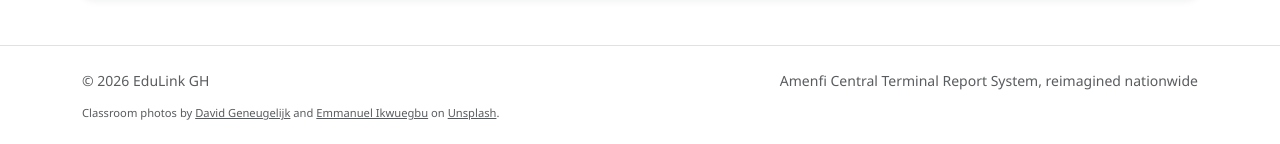
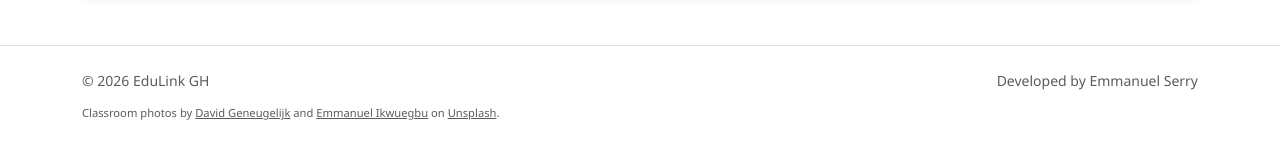
Before and after one commit to EmmaSerry/edulink-gh-web, a React (Vite) app: page / in a window 1280 px wide. Shown: the part 1836-1980 px from the top of the page. Built offline with nearby package versions, Linux system fonts and the light colour scheme; no server answers.

Commit message:
Sub Fix1

```diff
--- a/src/pages/public/PublicHome.tsx
+++ b/src/pages/public/PublicHome.tsx
@@ -173,7 +173,7 @@ export function PublicHome() {
       <footer className="py-4 border-top">
         <div className="container d-flex flex-wrap justify-content-between align-items-center gap-2">
           <span className="text-muted small">&copy; {new Date().getFullYear()} EduLink GH</span>
-          <span className="text-muted small">Amenfi Central Terminal Report System, reimagined nationwide</span>
+          <span className="text-muted small">Developed by Emmanuel Serry</span>
         </div>
         <div className="container mt-2">
           <span className="text-muted" style={{ fontSize: "0.7rem" }}>
--- a/src/reporting/buildSampleSnapshot.ts
+++ b/src/reporting/buildSampleSnapshot.ts
@@ -56,10 +56,23 @@ const SAMPLE_LEVEL_NAME: Record<ReportTemplateCode, string> = {
   JHS: "Junior High School",
 };
 
+/**
+ * Each level's own subject list, taken directly from the official GES
+ * "Pupil's Terminal Report" templates for Lower Primary, Upper Primary
+ * and JHS (Emmanuel supplied these as PDFs). Two earlier versions of
+ * this list were both wrong in different ways: the first mistakenly
+ * gave Upper Primary a JHS-shaped list (Integrated Science/Social
+ * Studies, no Creative Arts); the fix for that left Lower Primary
+ * untouched, which was ALSO wrong (missing Language & Literacy/
+ * Numeracy entirely) and gave JHS "Integrated Science" instead of the
+ * official form's plain "Science", missing "Creative Arts & Design"
+ * altogether. This list matches all three official templates exactly,
+ * subject-for-subject and in the same order printed on each form.
+ */
 const SAMPLE_SUBJECTS_SCORED: Record<Exclude<ReportTemplateCode, "KG">, string[]> = {
-  LOWER_PRIMARY: ["English Language", "Mathematics", "Our World Our People", "Ghanaian Language", "Creative Arts", "Religious & Moral Education"],
-  UPPER_PRIMARY: ["English Language", "Mathematics", "Integrated Science", "Social Studies", "Ghanaian Language", "Computing", "Religious & Moral Education"],
-  JHS: ["English Language", "Mathematics", "Integrated Science", "Social Studies", "Ghanaian Language", "Computing", "Career Technology", "Religious & Moral Education"],
+  LOWER_PRIMARY: ["Language & Literacy", "Numeracy", "Science", "Our World Our People", "Religious & Moral Education", "History", "Creative Arts"],
+  UPPER_PRIMARY: ["English Language", "Mathematics", "Science", "Our World Our People", "Religious & Moral Education", "History", "Computing", "Ghanaian Language", "Creative Arts"],
+  JHS: ["English Language", "Mathematics", "Science", "Social Studies", "Religious & Moral Education", "Career Technology", "Computing", "Ghanaian Language", "Creative Arts & Design"],
 };
 
 const SAMPLE_LEARNING_AREAS_KG: { name: string; skills: string[] }[] = [
```
